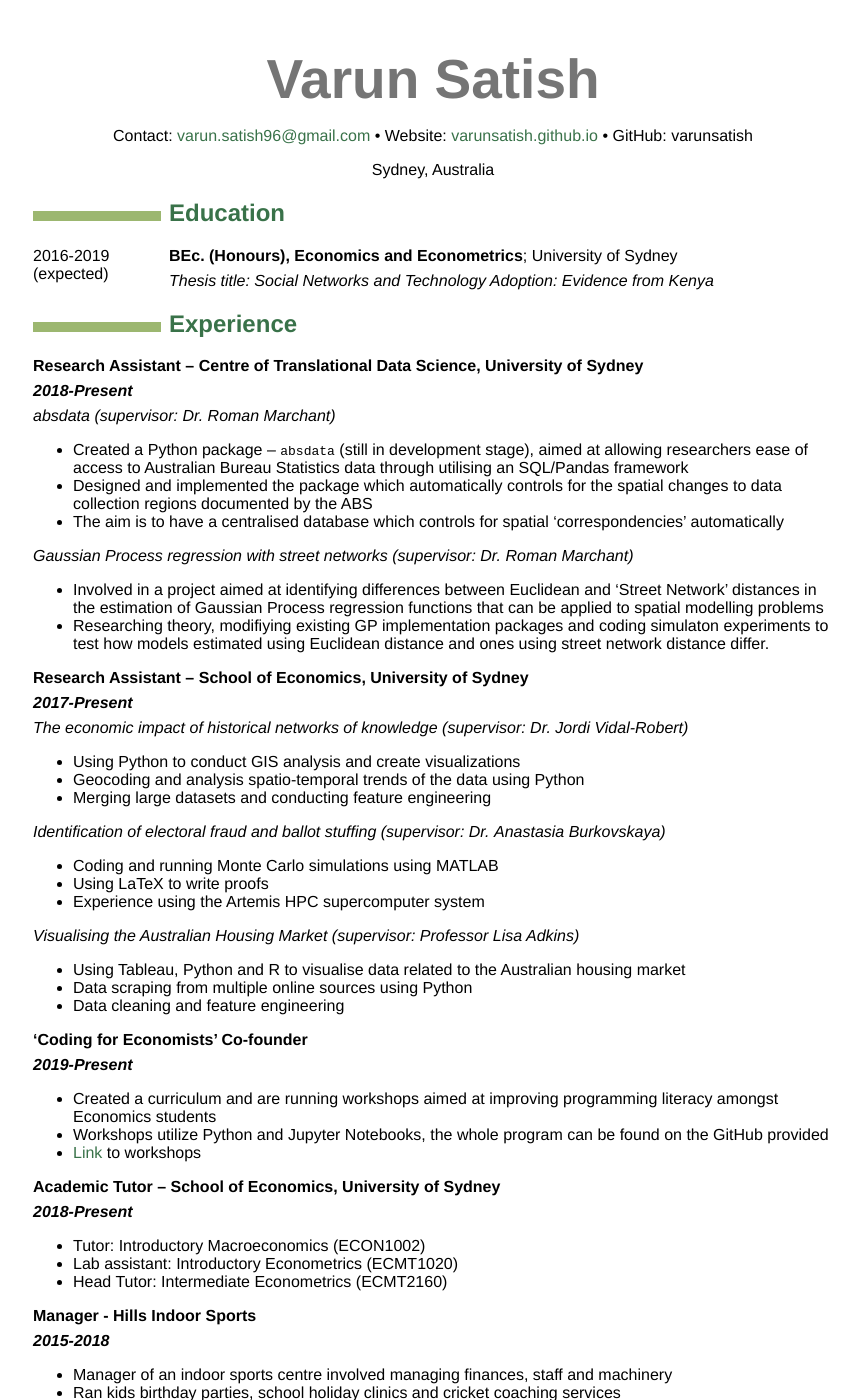
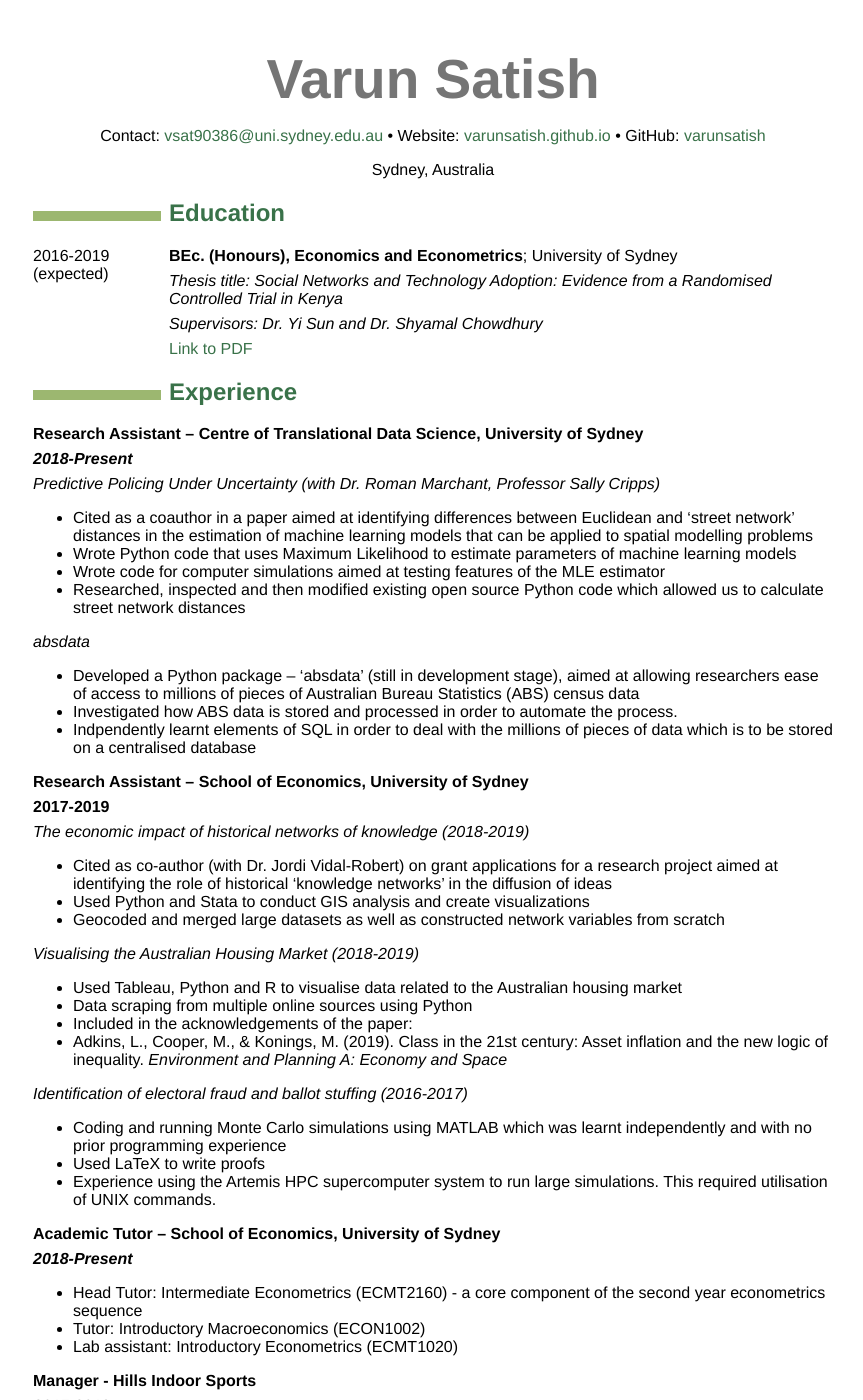
Before and after one commit to varunsatish/varunsatish.github.io, a Jekyll site: the page CV_long.html, which Jekyll copies as it is, in a window 1280 px wide and 1400 px high. Shown: the whole window, without its empty margins (207-1070 px from the left). Built offline with Jekyll 4.4.1, drawn with Linux system fonts in a browser that asks for light colours; some of the changed text lies outside the part shown.

Commit message:
updated CV

```diff
--- a/CV_long.html
+++ b/CV_long.html
@@ -119,7 +112,7 @@
 <body>
 <h1 id="varun-satish">Varun Satish</h1>
 <blockquote>
-<p>Contact: <a href="mailto:varun.satish96@gmail.com" class="email">varun.satish96@gmail.com</a> • Website: <a href="https://varunsatish.github.io." target="_blank">varunsatish.github.io</a> • GitHub: varunsatish</p>
+<p>Contact: <a href="mailto:vsat90386@uni.sydney.edu.au" class="email">vsat90386@uni.sydney.edu.au</a> • Website: <a href="https://varunsatish.github.io." target="_blank">varunsatish.github.io</a> • GitHub: <a href="https://github.com/varunsatish" target="_blank">varunsatish</a></p>
 </blockquote>
 <blockquote>
 <p>Sydney, Australia</p>
@@ -128,56 +121,54 @@
 <dl>
 <dt>2016-2019 (expected)</dt>
 <dd><p><strong>BEc. (Honours), Economics and Econometrics</strong>; University of Sydney</p>
-<p><em>Thesis title: Social Networks and Technology Adoption: Evidence from Kenya</em></p>
+<p><em>Thesis title: Social Networks and Technology Adoption: Evidence from a Randomised Controlled Trial in Kenya</em></p>
+<p><em>Supervisors: Dr. Yi Sun and Dr. Shyamal Chowdhury</em></p>
+<p><a href="https://varunsatish.github.io./thesis/Thesis.pdf" target="_blank">Link to PDF</a></p>
 </dd>
 </dl>
 <h2 id="experience">Experience</h2>
 <p><strong>Research Assistant – Centre of Translational Data Science, University of Sydney</strong></p>
 <p><strong><em>2018-Present</em></strong></p>
-<p><em>absdata (supervisor: Dr. Roman Marchant)</em></p>
+<p><em>Predictive Policing Under Uncertainty (with Dr. Roman Marchant, Professor Sally Cripps)</em></p>
 <ul>
-<li>Created a Python package – <code>absdata</code> (still in development stage), aimed at allowing researchers ease of access to Australian Bureau Statistics data through utilising an SQL/Pandas framework</li>
-<li>Designed and implemented the package which automatically controls for the spatial changes to data collection regions documented by the ABS</li>
-<li>The aim is to have a centralised database which controls for spatial ‘correspondencies’ automatically</li>
+<li>Cited as a coauthor in a paper aimed at identifying differences between Euclidean and ‘street network’ distances in the estimation of machine learning models that can be applied to spatial modelling problems</li>
+<li>Wrote Python code that uses Maximum Likelihood to estimate parameters of machine learning models</li>
+<li>Wrote code for computer simulations aimed at testing features of the MLE estimator</li>
+<li>Researched, inspected and then modified existing open source Python code which allowed us to calculate street network distances</li>
 </ul>
-<p><em>Gaussian Process regression with street networks (supervisor: Dr. Roman Marchant)</em></p>
+<p><em>absdata</em></p>
 <ul>
-<li>Involved in a project aimed at identifying differences between Euclidean and ‘Street Network’ distances in the estimation of Gaussian Process regression functions that can be applied to spatial modelling problems</li>
-<li>Researching theory, modifiying existing GP implementation packages and coding simulaton experiments to test how models estimated using Euclidean distance and ones using street network distance differ.</li>
+<li>Developed a Python package – ‘absdata’ (still in development stage), aimed at allowing researchers ease of access to millions of pieces of Australian Bureau Statistics (ABS) census data</li>
+<li>Investigated how ABS data is stored and processed in order to automate the process.</li>
+<li>Indpendently learnt elements of SQL in order to deal with the millions of pieces of data which is to be stored on a centralised database</li>
 </ul>
 <p><strong>Research Assistant – School of Economics, University of Sydney</strong></p>
-<p><strong><em>2017-Present</em></strong></p>
-<p><em>The economic impact of historical networks of knowledge (supervisor: Dr. Jordi Vidal-Robert)</em></p>
+<p><strong>2017-2019</strong></p>
+<p><em>The economic impact of historical networks of knowledge (2018-2019)</em></p>
 <ul>
-<li>Using Python to conduct GIS analysis and create visualizations</li>
-<li>Geocoding and analysis spatio-temporal trends of the data using Python</li>
-<li>Merging large datasets and conducting feature engineering</li>
+<li>Cited as co-author (with Dr. Jordi Vidal-Robert) on grant applications for a research project aimed at identifying the role of historical ‘knowledge networks’ in the diffusion of ideas</li>
+<li>Used Python and Stata to conduct GIS analysis and create visualizations</li>
+<li>Geocoded and merged large datasets as well as constructed network variables from scratch</li>
 </ul>
-<p><em>Identification of electoral fraud and ballot stuffing (supervisor: Dr. Anastasia Burkovskaya)</em></p>
+<p><em>Visualising the Australian Housing Market (2018-2019)</em></p>
 <ul>
-<li>Coding and running Monte Carlo simulations using MATLAB</li>
-<li>Using LaTeX to write proofs</li>
-<li>Experience using the Artemis HPC supercomputer system</li>
+<li>Used Tableau, Python and R to visualise data related to the Australian housing market</li>
+<li>Data scraping from multiple online sources using Python</li>
+<li>Included in the acknowledgements of the paper:</li>
+<li>Adkins, L., Cooper, M., &amp; Konings, M. (2019). Class in the 21st century: Asset inflation and the new logic of inequality. <em>Environment and Planning A: Economy and Space</em></li>
 </ul>
-<p><em>Visualising the Australian Housing Market (supervisor: Professor Lisa Adkins)</em></p>
+<p><em>Identification of electoral fraud and ballot stuffing (2016-2017)</em></p>
 <ul>
-<li>Using Tableau, Python and R to visualise data related to the Australian housing market</li>
-<li>Data scraping from multiple online sources using Python</li>
-<li>Data cleaning and feature engineering</li>
-</ul>
-<p><strong>‘Coding for Economists’ Co-founder</strong></p>
-<p><strong><em>2019-Present</em></strong></p>
-<ul>
-<li>Created a curriculum and are running workshops aimed at improving programming literacy amongst Economics students</li>
-<li>Workshops utilize Python and Jupyter Notebooks, the whole program can be found on the GitHub provided</li>
-<li><a href="https://github.com/varunsatish/Coding-Tutorials" target="_blank">Link</a> to workshops</li>
+<li>Coding and running Monte Carlo simulations using MATLAB which was learnt independently and with no prior programming experience</li>
+<li>Used LaTeX to write proofs</li>
+<li>Experience using the Artemis HPC supercomputer system to run large simulations. This required utilisation of UNIX commands.</li>
 </ul>
 <p><strong>Academic Tutor – School of Economics, University of Sydney</strong></p>
 <p><strong><em>2018-Present</em></strong></p>
 <ul>
+<li>Head Tutor: Intermediate Econometrics (ECMT2160) - a core component of the second year econometrics sequence</li>
 <li>Tutor: Introductory Macroeconomics (ECON1002)</li>
 <li>Lab assistant: Introductory Econometrics (ECMT1020)</li>
-<li>Head Tutor: Intermediate Econometrics (ECMT2160)</li>
 </ul>
 <p><strong>Manager - Hills Indoor Sports</strong></p>
 <p><strong><em>2015-2018</em></strong></p>
@@ -186,10 +177,26 @@
 <li>Ran kids birthday parties, school holiday clinics and cricket coaching services</li>
 </ul>
 <h2 id="programming-skills">Programming Skills</h2>
-<p><strong>Python:</strong> Preffered language. Have also had experience managing projects on GitHub as well as writing packages. Experience using packages such as <code>pandas</code>, <code>numpy</code>, <code>matplotlib</code>, <code>networkx</code>, <code>osmnx</code>, <code>GeoPandas</code>, <code>Selenium</code>, <code>BeautifulSoup</code></p>
-<p><strong>STATA/R/MATLAB:</strong> Have used all in a university setting, currently using STATA for my honours thesis and have done RA work in R and MATLAB. Experience using packages such as <code>ggplot2</code></p>
-<p><strong>LaTeX:</strong> Experience writing academic style research proposals and am writing my honours thesis in LaTeX</p>
+<p><strong>Python:</strong> Preffered language. Have also had experience managing projects on GitHub as well as writing packages. Experience using packages such as <em>pandas, numpy, matplotlib, networkx, osmnx, geopandas, selenium, beautifulsoup</em></p>
+<p><strong>Stata:</strong> Using Stata for my Honours thesis. Have experience constructing LaTeX tables using <em>esttabs</em>, merging datasets together and network data packages such <em>nwcommands</em>.</p>
+<p><strong>R/MATLAB:</strong> Have done RA work using both. Experience using packages such as <em>ggplot2</em> in R and running Monte Carlo simulations in MATLAB</p>
+<p><strong>LaTeX:</strong> Experience writing academic style research proposals and am writing my honours thesis in LaTeX. Have produced LaTeX tables using <em>esttabs</em> in Stata.</p>
+<p><strong>Bash/HTML:</strong> Have written tutorials for bash commands which can be viewed on my website. I made my website using HTML.</p>
 <p>Basic knowledge of <strong>SQL</strong>, <strong>Tableau</strong></p>
-<hr />
+<h2 id="conferences-and-presentations">Conferences and Presentations</h2>
+<p><em>‘Coding for Economists’ (2019)</em></p>
+<ul>
+<li>Created a curriculum and ran workshops aimed at improving programming literacy amongst Economics students using Python and Jupyter Notebooks <a href="https://github.com/varunsatish/Coding-Tutorials" target="_blank">(link)</a>.</li>
+</ul>
+<p><em>Conference on Randomised Controlled Trials, Monash University, (2019)</em></p>
+<ul>
+<li>Have been invited to present my Honours Thesis at an academic conference</li>
+</ul>
+<p><em>QuantEcon Intensive Course in Computational Modelling, Australian National University, (2019)</em></p>
+<ul>
+<li>Invited to be a Teaching Assistant for a program presented to about 10-15 undergraduates from around Australia</li>
+<li>The program contains a week long set of workshops and seminars about computational modelling using Python</li>
+<li>The initiative - QuantEcon - is run by Professor Thomas Sargent (NYU) and Professor John Stachurski (ANU)</li>
+</ul>
 </body>
 </html>
```
Also changed, not shown: other parts of CV_long.html (+0 -7 lines), 2 other files.
